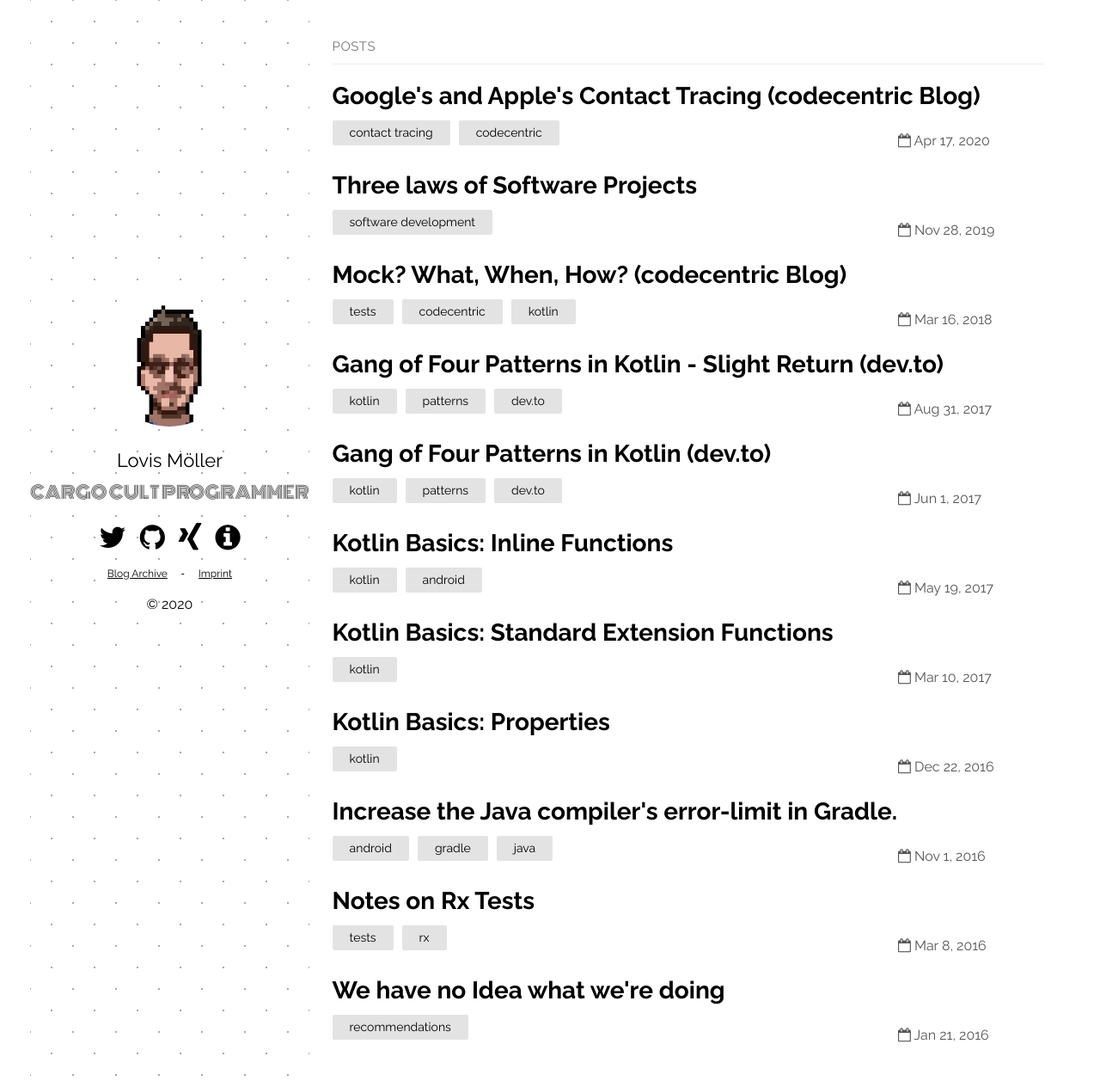
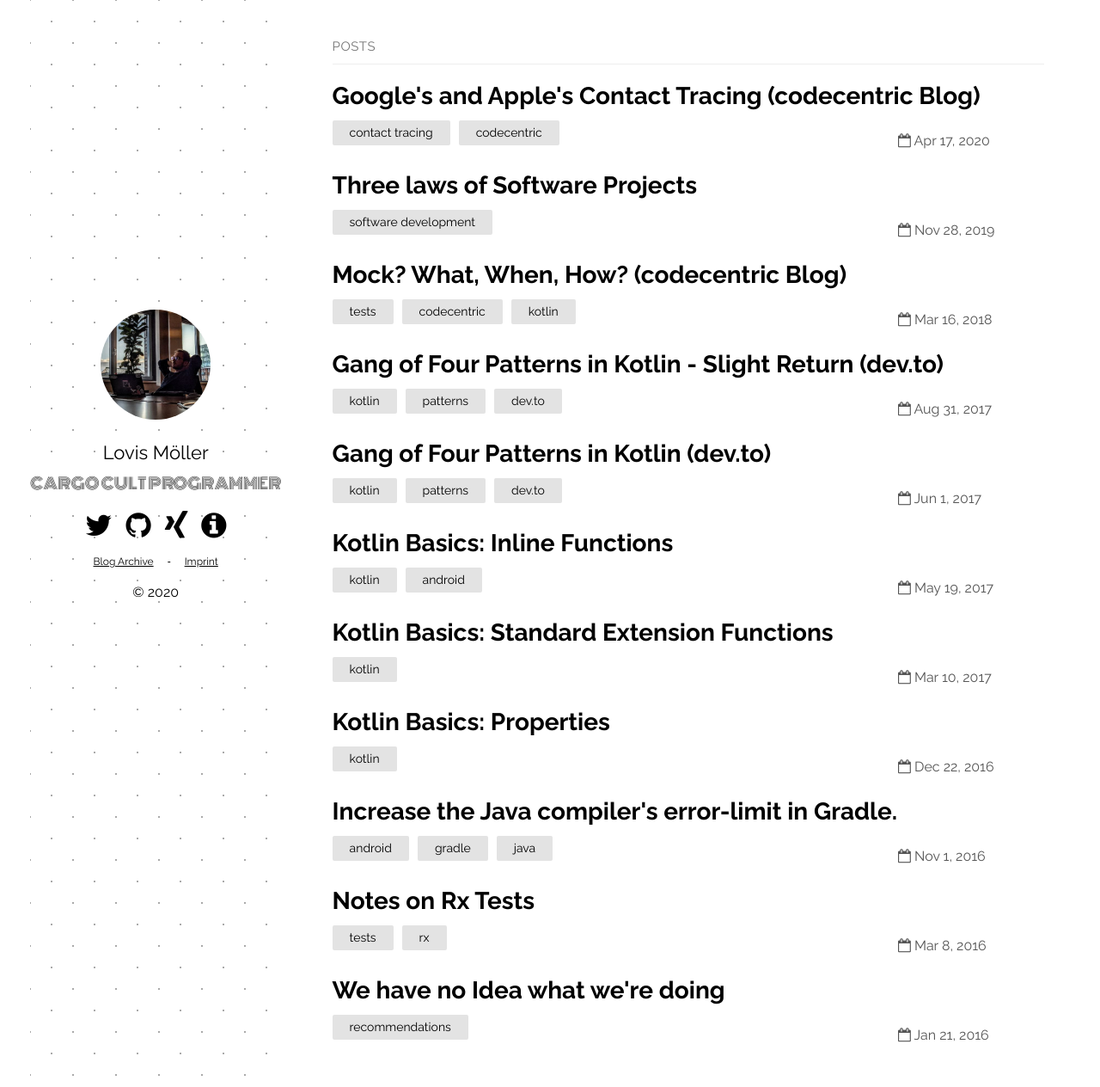
Before and after one commit to lmller/lmller.github.io, a Jekyll site: the page built from index.md, in a window 1280 px wide and 1264 px high. Shown: the whole window at 86% size. Built offline with Jekyll 4.4.1, drawn with Linux system fonts in a browser that asks for light colours.

Commit message:
change avatar

```diff
--- a/_layouts/default.html
+++ b/_layouts/default.html
@@ -6,7 +6,7 @@
   <body>
     <main class="container">
       <section class="about">
-        <a href="/"><img src="{{ "/assets/avatar.png" | relative_url }}" alt="{{ site.plainwhite.name }}"></a>
+        <a href="/"><img src="{{ "/assets/avatar.jpg" | relative_url }}" alt="{{ site.plainwhite.name }}"></a>
         <h2 id="title">
           <a href="/">{{ site.plainwhite.name }}</a>
         </h2>
--- a/_sass/plain.scss
+++ b/_sass/plain.scss
@@ -100,7 +100,7 @@ main {
     }
     .tagline {
       font-family: 'Monoton', sans-serif;
-      font-size: 20px;
+      font-size: 18px;
       margin-top: 12px;
       color: #444;
       white-space: pre-wrap;
@@ -108,7 +108,7 @@ main {
       background-color: white;
     }
     img {
-      max-width: 150px;
+      max-width: 128px;
       border-radius: 50%;
     }
     .smallnav {
```
Also changed, not shown: assets/avatar.jpg (added), assets/avatar.png (deleted).
